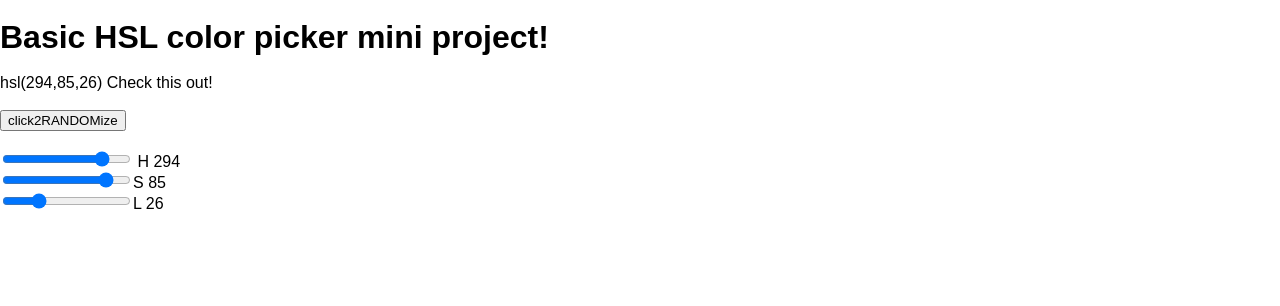
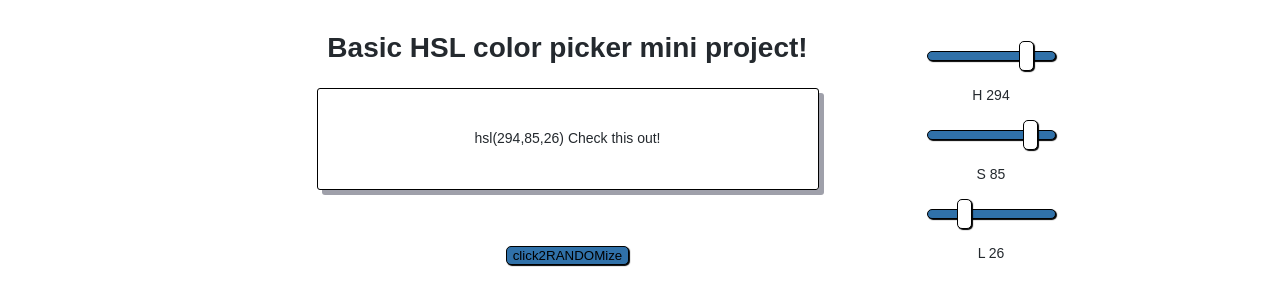
Before and after one commit to 1stNando/ColorPicker, a React (Vite) app: page / in a window 1280 px wide. Shown: the top 306 px of the page. Built offline with nearby package versions, Linux system fonts and the light colour scheme.

Commit message:
basic CSS

```diff
--- a/src/index.scss
+++ b/src/index.scss
@@ -1,22 +1,161 @@
 :root {
   font: 16px / 1 sans-serif;
-
-  // SDG brand colors
-  --asphalt: #2f3737;
-  --bright-sky: #80ced2;
-  --lime: #b1d133;
-  --night-sky: #85577e;
-  --sand: #f7f0da;
-  --sea: #5a9090;
-  --sun: #d5562b;
-  --tangerine: #f99d1b;
 }
 
 html {
   height: 100%;
+  background-color: transparent;
+}
+header {
+  display: flex;
+  flex-direction: column;
+  align-items: center;
+  // justify-content: center;
+}
+h3 button {
+  margin-top: 40px;
+  box-shadow: 1px 1px 1px #000000;
+  background: #3071a9;
+  border-radius: 5px;
+  border: 1px solid #000000;
+}
+label {
+  display: flex;
+  align-items: center;
+  justify-content: center;
+}
+div {
+  font-size: 14px;
+  line-height: 1.5;
+  color: #24292e;
+  list-style: none;
+  margin: 0;
+  min-height: 100%;
+  display: flex;
+  justify-content: space-evenly;
+  flex-direction: column;
+  align-items: center;
+  background-color: pattern-linear(gray, white);
 }
 
-body {
-  margin: 0;
-  min-height: 100%;
+.box {
+  width: 500px;
+  height: 100px;
+  border: 1px solid black;
+  border-radius: 3px;
+  box-shadow: 5px 5px #9fa0aa;
+  background: transparent;
 }
+
+input[type='range'] {
+  height: 38px;
+  -webkit-appearance: none;
+  margin: 10px 0;
+  width: 100%;
+}
+input[type='range']:focus {
+  outline: none;
+}
+input[type='range']::-webkit-slider-runnable-track {
+  width: 100%;
+  height: 10px;
+  cursor: pointer;
+  box-shadow: 1px 1px 1px #000000;
+  background: #3071a9;
+  border-radius: 5px;
+  border: 1px solid #000000;
+}
+input[type='range']::-webkit-slider-thumb {
+  box-shadow: 1px 1px 1px #000000;
+  border: 1px solid #000000;
+  height: 30px;
+  width: 15px;
+  border-radius: 5px;
+  background: #ffffff;
+  cursor: pointer;
+  -webkit-appearance: none;
+  margin-top: -11px;
+}
+input[type='range']:focus::-webkit-slider-runnable-track {
+  background: #3071a9;
+}
+// Controls the 3 slider
+input[type='range']::-moz-range-track {
+  width: 100%;
+  height: 10px;
+  cursor: pointer;
+  box-shadow: 1px 1px 1px #000000;
+  background: #3071a9;
+  border-radius: 5px;
+  border: 1px solid #000000;
+}
+// Controls the slider "tab" properties
+input[type='range']::-moz-range-thumb {
+  box-shadow: 1px 1px 1px #000000;
+  border: 1px solid #000000;
+  height: 30px;
+  width: 15px;
+  border-radius: 5px;
+  background: #ffffff;
+  cursor: pointer;
+}
+//???
+input[type='range']::-ms-track {
+  width: 100%;
+  height: 10px;
+  cursor: pointer;
+  background: transparent;
+  border-color: transparent;
+  color: transparent;
+}
+//???
+input[type='range']::-ms-fill-lower {
+  background: #3071a9;
+  border: 1px solid #000000;
+  border-radius: 10px;
+  box-shadow: 1px 1px 1px #000000;
+}
+input[type='range']::-ms-fill-upper {
+  background: #3071a9;
+  border: 1px solid #000000;
+  border-radius: 10px;
+  box-shadow: 1px 1px 1px #000000;
+}
+input[type='range']::-ms-thumb {
+  margin-top: 1px;
+  box-shadow: 1px 1px 1px #000000;
+  border: 1px solid #000000;
+  height: 30px;
+  width: 15px;
+  border-radius: 5px;
+  background: #ffffff;
+  cursor: pointer;
+}
+input[type='range']:focus::-ms-fill-lower {
+  background: #3071a9;
+}
+input[type='range']:focus::-ms-fill-upper {
+  background: #3071a9;
+}
+@media all and (min-width: 1001px) {
+  div {
+    font-size: 14px;
+    line-height: 1.5;
+    color: #24292e;
+    list-style: none;
+    margin: 0;
+    min-height: 100%;
+    flex-direction: row;
+    align-content: flex-start;
+    // align-items: center;
+  }
+  body {
+    padding-left: 100px;
+  }
+  section {
+    display: flex;
+    flex-direction: column;
+    align-content: flex-end;
+    justify-content: space-evenly;
+  }
+}
```
